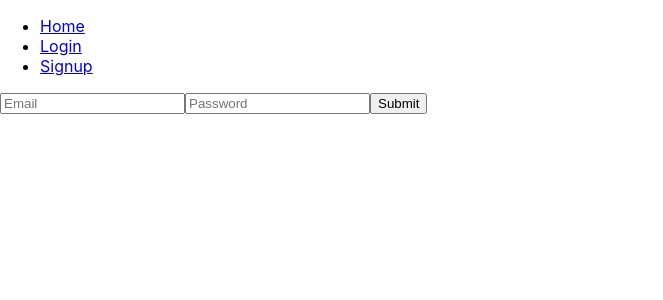
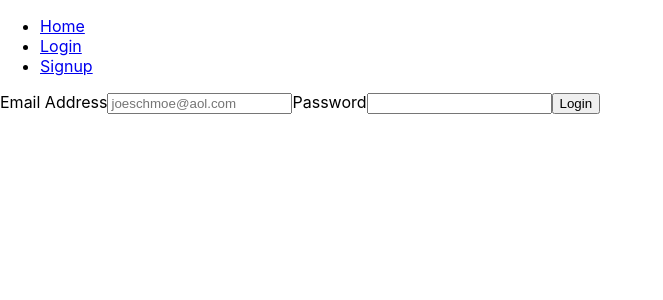
Before and after one commit to blangwell/caregiver-app-react, a React (Create React App) app: page /login in a window 1280 px wide. Shown: the top 300 px of the page, without its empty margins (0-663 px from the left). Built offline with nearby package versions, Linux system fonts and the light colour scheme.

Commit message:
Integrate formik to LoginForm component

```diff
--- a/package.json
+++ b/package.json
@@ -6,12 +6,14 @@
     "@testing-library/jest-dom": "^5.11.10",
     "@testing-library/react": "^11.2.6",
     "@testing-library/user-event": "^12.8.3",
+    "formik": "^2.2.6",
     "react": "^17.0.2",
     "react-dom": "^17.0.2",
     "react-hook-form": "^7.0.3",
     "react-router-dom": "^5.2.0",
     "react-scripts": "4.0.3",
-    "web-vitals": "^1.1.1"
+    "web-vitals": "^1.1.1",
+    "yup": "^0.32.9"
   },
   "scripts": {
     "start": "react-scripts start",
--- a/public/index.html
+++ b/public/index.html
@@ -24,7 +24,7 @@
       work correctly both with client-side routing and a non-root public URL.
       Learn how to configure a non-root public URL by running `npm run build`.
     -->
-    <title>React App</title>
+    <title>Caregiver Charting</title>
   </head>
   <body>
     <noscript>You need to enable JavaScript to run this app.</noscript>
--- a/src/App.js
+++ b/src/App.js
@@ -5,7 +5,7 @@ import {
   Route,
 } from "react-router-dom";
 import Home from './components/Home';
-import Login from './components/Login';
+import LoginForm from './components/LoginForm';
 import Signup from './components/Signup';
 import Nav from './components/Nav';
 
@@ -16,11 +16,11 @@ function App() {
         <Nav />
         <Switch>
           <Route path="/login">
-            <Login />
+            <LoginForm />
           </Route>
-          <Route path="/signup">
+          {/* <Route path="/signup">
             <Signup />
-          </Route>
+          </Route> */}
           {/* "/" route must be last <Switch> looks through its children <Route>s and
             renders the first one that matches */}
           <Route path="/">
--- a/src/components/Login.js
+++ /dev/null
@@ -1,18 +0,0 @@
-import { useForm } from 'react-hook-form';
-
-export default function Login () {
-  const { register, handleSubmit, watch, formState: { errors } } = useForm();
-  const submitForm = data => console.log(data);
-
-  console.log(watch('email'))
-
-  return (
-
-      <form onSubmit={handleSubmit(submitForm)}>
-        <input name="email" placeholder="Email" {...register('email', { required : true, validate: true })}/>
-        <input name="password" placeholder="Password" {...register('password', { required : true })}/>
-        {errors.email && <span>Please enter a valid email</span>}
-        <input type="submit"/>
-      </form>
-  )
-};
--- /dev/null
+++ b/src/components/LoginForm.js
@@ -0,0 +1,38 @@
+import { Formik, Form } from 'formik';
+import TextInput from './TextInput';
+import * as Yup from 'yup';
+
+const LoginForm = () => {
+  return (
+    <Formik
+      initialValues={{ email: '', password: '' }}
+      validationSchema={Yup.object({
+        email: Yup.string().email().required('Email required'),
+        password: Yup.string().required('Please enter a password'),
+      })}
+      onSubmit={(values, { setSubmitting }) => {
+        setTimeout(() => {
+          alert(JSON.stringify(values, null, 2));
+          setSubmitting(false);
+        }, 400);
+      }}
+    >
+      <Form noValidate>
+        <TextInput
+          label="Email Address"
+          name="email"
+          type="email"
+          placeholder="joeschmoe@aol.com"
+        />
+        <TextInput
+          label="Password"
+          name="password"
+          type="password"
+        />
+        <button type="submit">Login</button>
+      </Form>
+    </Formik>
+  )
+};
+
+export default LoginForm;
--- a/src/components/Signup.js
+++ /dev/null
@@ -1,19 +0,0 @@
-import { useForm } from 'react-hook-form';
-
-export default function Signup () {
-  const { register, handleSubmit, watch, formState: { errors } } = useForm();
-  const submitForm = data => console.log(data);
-
-  console.log(watch('email'))
-
-  return (
-
-      <form onSubmit={handleSubmit(submitForm)}>
-        <input name="email" type="email" placeholder="Email" {...register('email', { required : true, validate: true })}/>
-        <input name="password" type="password" placeholder="Password" {...register('password', { required : true })}/>
-        <input name="confirmPassword" type="password" placeholder="Password" {...register('password', { required : true })}/>
-        {errors.email && <span>Please enter a valid email</span>}
-        <input type="submit"/>
-      </form>
-  )
-};
--- /dev/null
+++ b/src/components/TextInput.js
@@ -0,0 +1,16 @@
+import { useField } from 'formik';
+
+const TextInput = ({ label, ...props }) => {
+  const [field, meta] = useField(props);
+  return (
+    <>
+      <label htmlFor={props.id || props.name}>{label}</label>
+      <input {...field} {...props} />
+      {meta.touched && meta.error ? (
+        <div className="error">{meta.error}</div>
+      ) : null}
+    </>
+  );
+};
+
+export default TextInput;
```
Also changed, not shown: 1 other file (tests, documents, lock files or other folders).
